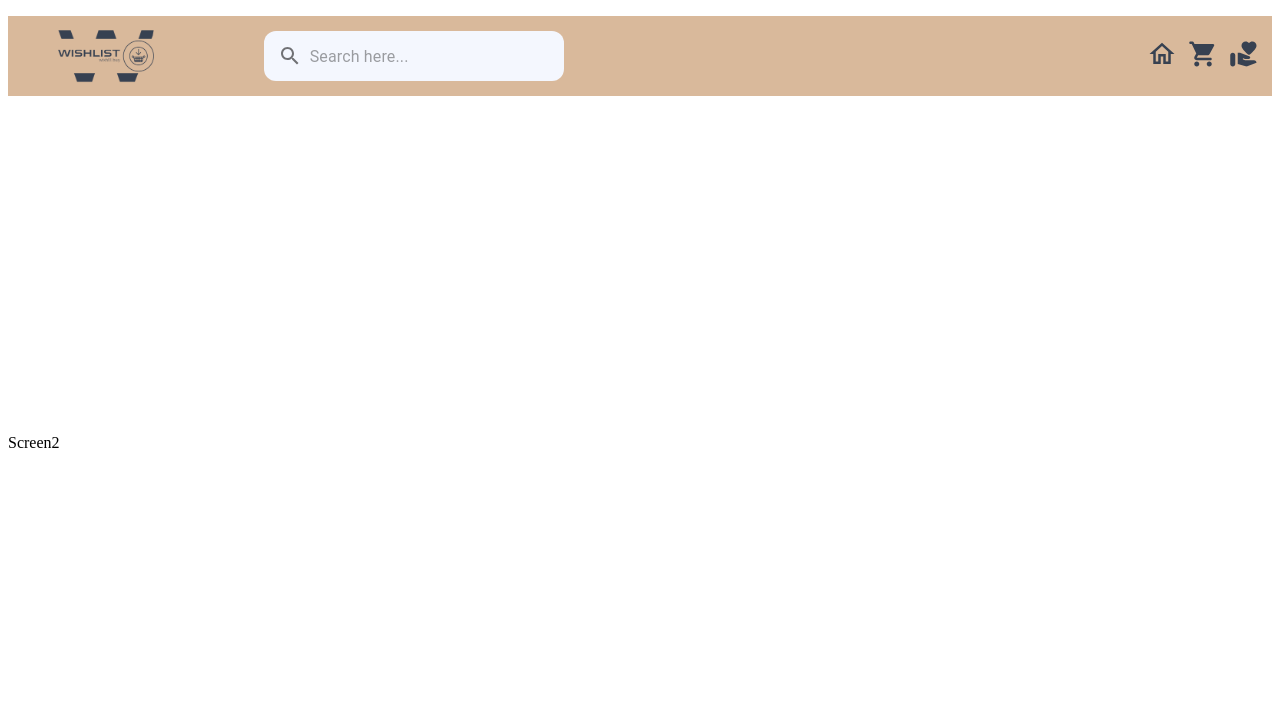
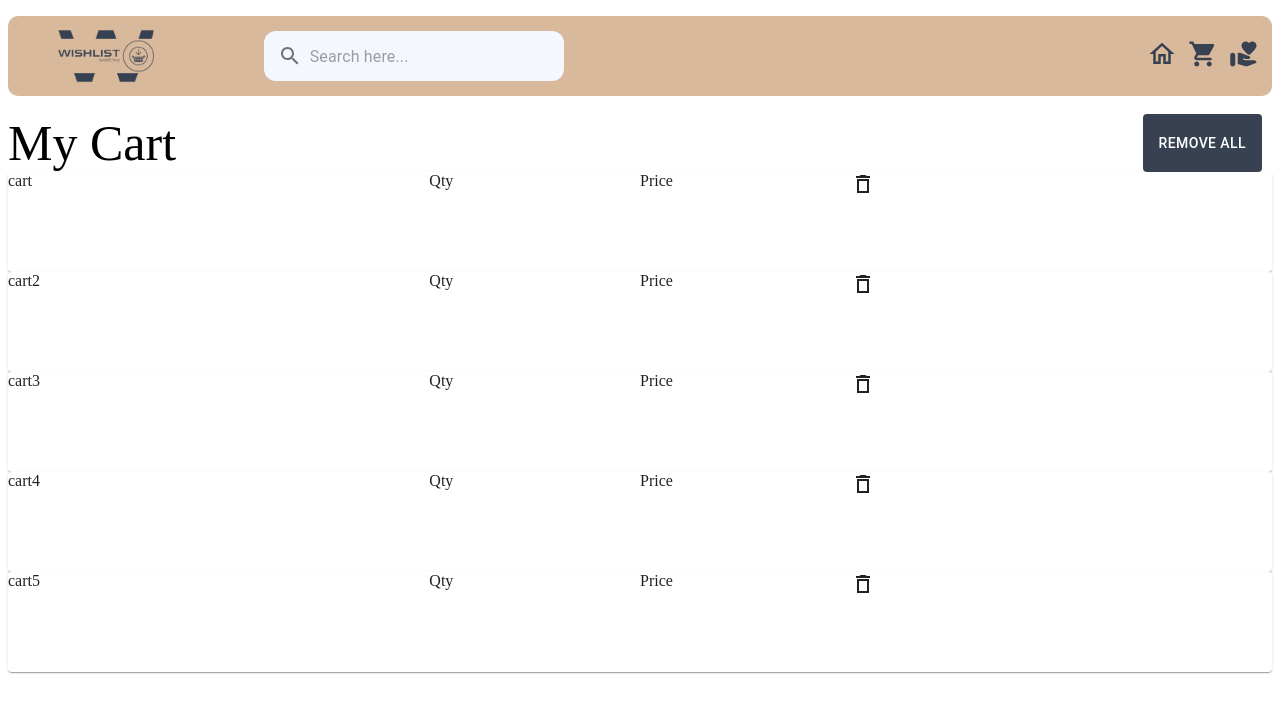
Before and after one commit to Shreeniva/E_Shop, a React (Create React App) app: page /cart in a window 1280 px wide. Shown: the top 712 px of the page. Built offline with nearby package versions, Linux system fonts and the light colour scheme.

Commit message:
cart,whishlist

```diff
--- a/src/App.js
+++ b/src/App.js
@@ -2,9 +2,9 @@ import React from 'react';
 import { BrowserRouter as Router, Switch, Route } from 'react-router-dom';
 import Header from './component';
 import HomePage from './component/Pages/HomePage';
-import Screen2 from './component/Pages/Screen2';
 import wishlist from './component/Pages/wishlist';
 import ProductCard from '../src/component/Pages/product/productCard'
+import Mycart from './component/Pages/Mycart';
 
 const App = () => {
   return (
@@ -13,7 +13,7 @@ const App = () => {
       <br/>
       <Switch>
         <Route exact path="/" component={HomePage} />
-        <Route path="/cart" component={Screen2} />
+        <Route path="/cart" component={Mycart} />
         <Route path="/wishlist" component={wishlist} />
          <Route path="/productCard" component={ProductCard} />
         {/*<Route path="/route2" component={Route2} /> */}
--- /dev/null
+++ b/src/component/Pages/Mycart.js
@@ -0,0 +1,52 @@
+import { Button, Card, Grid } from '@mui/material'
+import React from 'react'
+import DeleteOutlineSharpIcon from '@mui/icons-material/DeleteOutlineSharp';
+
+function Mycart() {
+  const cart = [
+    {
+      name: 'cart'
+    },
+    {
+      name: 'cart2'
+    },
+    {
+      name: 'cart3'
+    },
+    {
+      name: 'cart4'
+    },
+    {
+      name: 'cart5'
+    },
+
+
+  ]
+  return (
+    <div>
+      <Grid >
+        <Grid container>
+          <Grid item lg={8} md={6} style={{ display: 'flex', justifyContent: 'start', fontSize: '50px' }}>
+            My Cart
+          </Grid>
+          <Grid item lg={4} style={{ display: 'flex', justifyContent: 'end', paddingRight: '10px' }}>
+            <Button variant='filled' color='#374151' style={{ backgroundColor: '#374151', color: 'white' }}>
+              Remove All
+            </Button>
+          </Grid>
+        </Grid>
+        {cart.map((v) => <Card style={{ minHeight: '100px', maxHeight: '100px' }}>
+          <Grid container>
+            <Grid item lg={4}>  {v.name} </Grid>
+            <Grid item lg={2}>Qty</Grid>
+            <Grid item lg={2}>Price</Grid>
+            <Grid item lg={2}><DeleteOutlineSharpIcon /></Grid>
+            <Grid item lg={2}></Grid>
+          </Grid>
+        </Card>)}
+      </Grid>
+    </div>
+  )
+}
+
+export default Mycart
--- a/src/component/Pages/Screen2.js
+++ /dev/null
@@ -1,9 +0,0 @@
-import React from 'react'
-
-function Screen2() {
-  return (
-    <div style={{paddingTop:'320px'}}>Screen2</div>
-  )
-}
-
-export default Screen2
--- a/src/component/Pages/product/productCard.js
+++ b/src/component/Pages/product/productCard.js
@@ -42,7 +42,7 @@ export default function ProductCard() {
             </Grid>
             <Grid lg={2} style={{ display: "flex", justifyContent: "end" }}>
               <Box>
-                <Button style={{ backgroundColor: "orange", color: "white" }}>Explore</Button>
+                <Button style={{ backgroundColor: "#374151", color: "white" }}>Explore</Button>
               </Box>
             </Grid>
           </Grid>
--- a/src/component/Pages/wishlist.js
+++ b/src/component/Pages/wishlist.js
@@ -1,45 +1,26 @@
-import { Button, Card, Grid } from '@mui/material'
+import { Card, Grid } from '@mui/material'
 import React from 'react'
-import { DataGrid } from '@mui/x-data-grid';
-import MaterialTable, { MTableToolbar } from '@material-table/core'
 
 function wishlist() {
-
+  const array = [
+    {
+      name:'1'
+    },
+    {
+      name:'2'
+    },
+    {
+      name:'3'
+    },
+    {
+      name:'4'
+    }
+]
   return (
-    <Grid Container>
-        <Grid item lg={12} md={12}>
-        <Card>
-        <div style={{ maxWidth: "100%" }}>
-        <MaterialTable
-          columns={[
-            { title: "Adı", field: "name" },
-            { title: "Soyadı", field: "surname" },
-            { title: "Doğum Yılı", field: "birthYear", type: "numeric" },
-            {
-              title: "Doğum Yeri",
-              field: "birthCity",
-              lookup: { 34: "İstanbul", 63: "Şanlıurfa" },
-            },
-          ]}
-          data={[
-            {
-              name: "Mehmet",
-              surname: "Baran",
-              birthYear: 1987,
-              birthCity: 63,
-            },
-          ]}
-          title="Demo Title"
-        />
-      </div>
-        </Card>
-        </Grid>
-        <Grid>
-
-        </Grid>
-        <Grid>
-
-        </Grid>
+    <Grid style={{padding:10}}>
+      {array.map((v) => <Card style={{ minHeight: '100px', maxHeight: '100px', boxShadow: '3px 3px 6px 1px', borderRadius: '10px' }}>
+        {v.name}
+      </Card>)}
     </Grid>
   )
 }
--- a/src/component/index.js
+++ b/src/component/index.js
@@ -15,7 +15,7 @@ const Header = () => {
     setIsOpen(!isOpen);
   };
   return (
-    <div style={{ backgroundColor: '#d9b99b', height: '80px' }}>
+    <div style={{ backgroundColor: '#d9b99b', height: '80px' ,borderRadius:'10px'}}>
       <nav>
         <ul>
           <div style={{ display: 'flex' }}>
```
